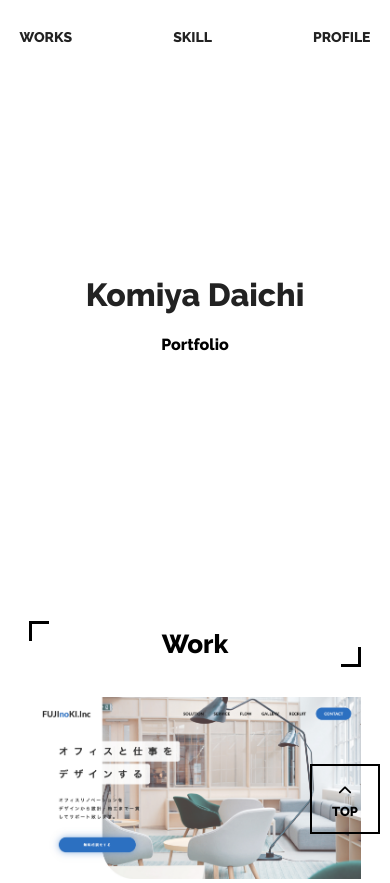
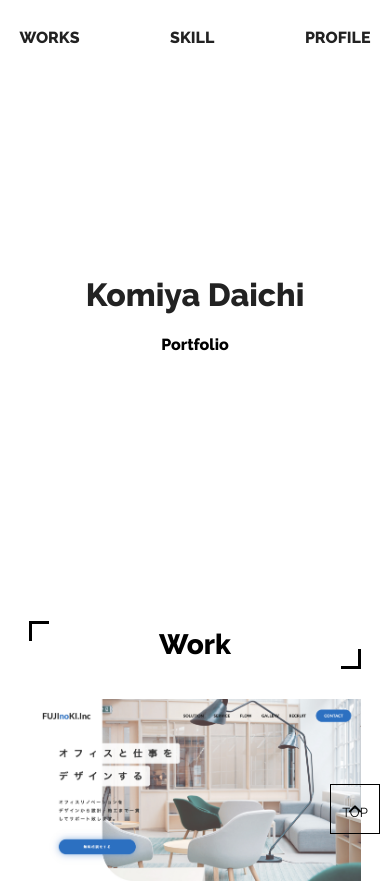
Before and after one commit to KomiyaDaichi/Portfolio.github.io, a plain HTML site: page index.html in a window 390 px wide. Shown: the top 883 px of the page. Drawn offline with nearby package versions, Linux system fonts and the light colour scheme.

Commit message:
Update style.css

```diff
--- a/css/style.css
+++ b/css/style.css
@@ -891,11 +891,11 @@ div{
 
 	.nav{
 		top: 30px;
-		font-size: 1.4rem;
+		font-size: 1.6rem;
 	}
 
 	.res-title{
-		font-size: 2.6rem;
+		font-size: 2.8rem;
 	}
 
 	.res-title-wrap::before{
@@ -1112,26 +1112,16 @@ div{
 
 
 	.res-scroll-up{
-		position: fixed;
-		right: 10px;
-		bottom: 10px;
-		display: block;
-		width: 70px;
-		height: 70px;
+		width: 50px;
+		height: 50px;
 		line-height: 50px;
-		border: 2px solid #000;
-		text-align: center;
+		border: 1px solid #000;
 		font-size: 1.4rem;
-		cursor: pointer;
 	}
 
 	.res-scroll-up::before{
-		position: absolute;
-		content: "TOP";
-		left: 50%;
 		bottom: -5px;
-		transform:translateX(-50%);
 		font-size: 1.3rem;
-		font-weight: bold;
+		font-weight: 100;
 	}
 }
```
